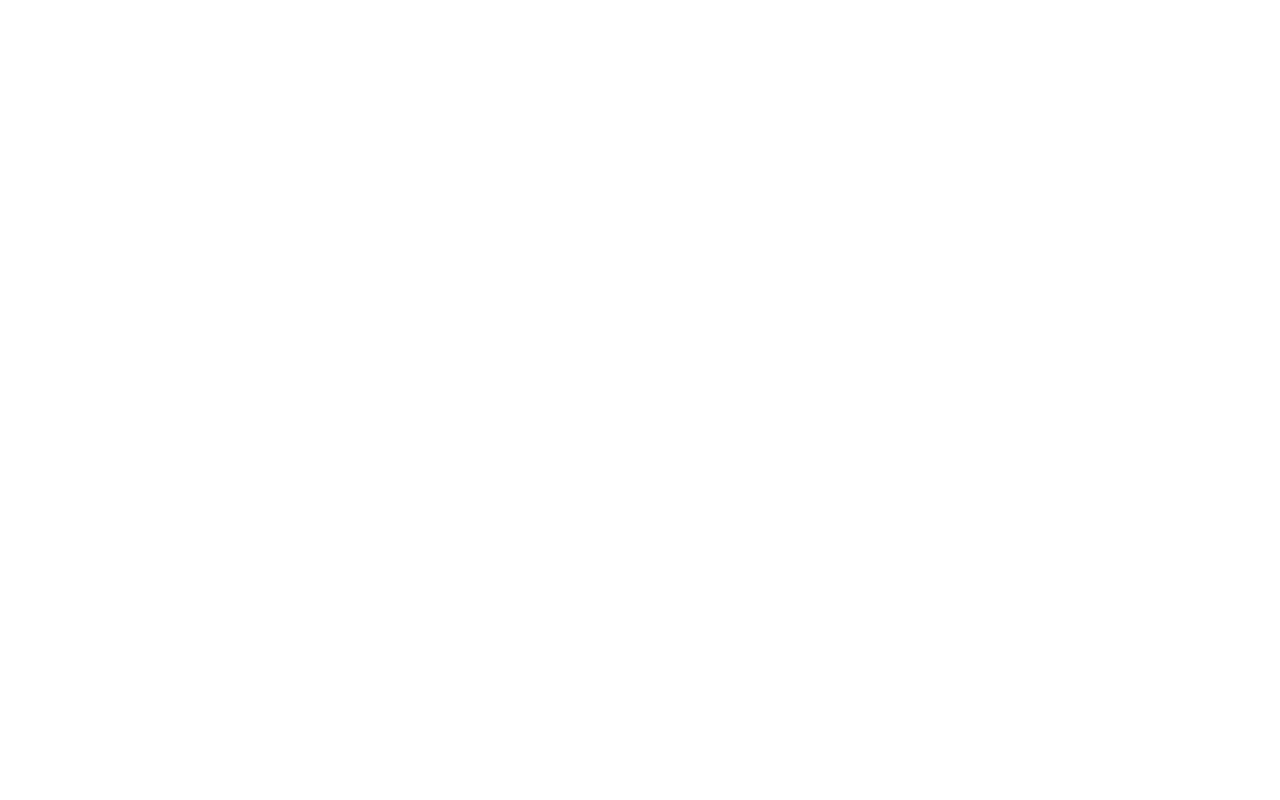
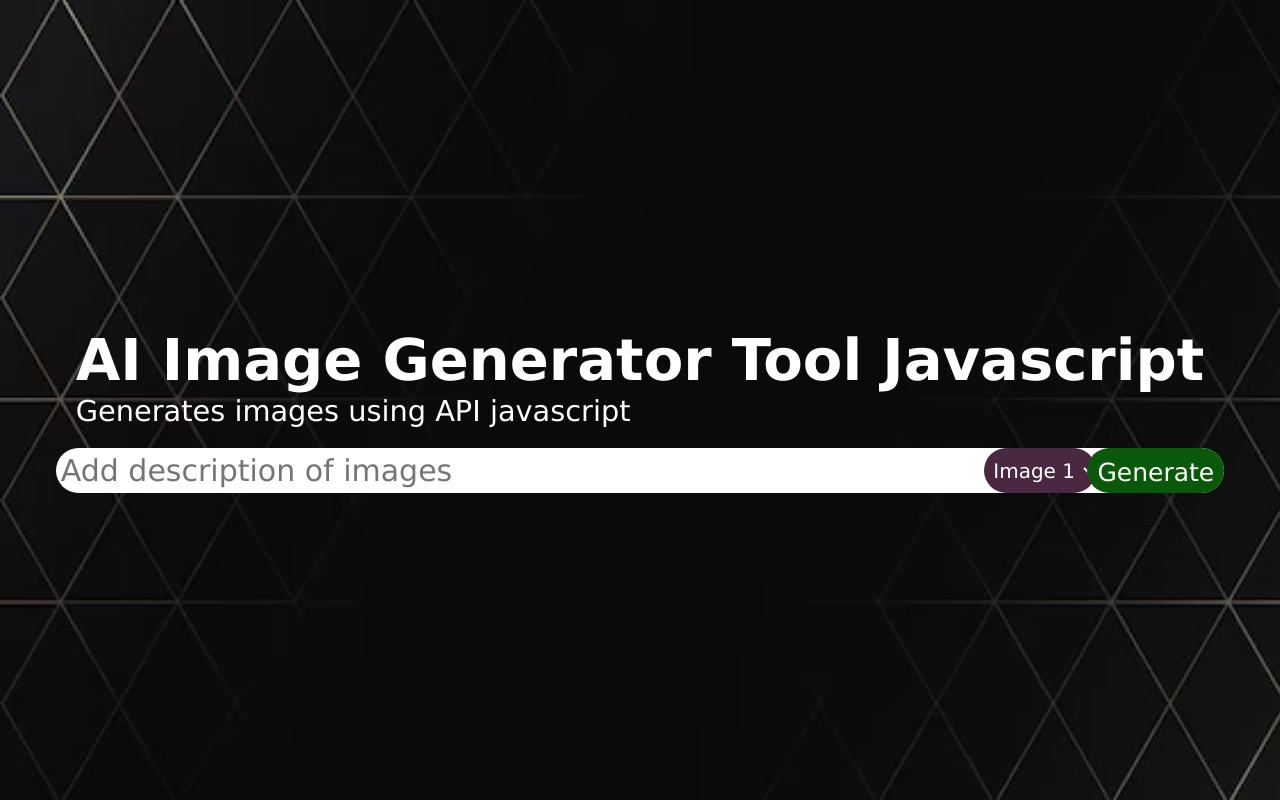
Before and after one commit to amar5653/AI-image-generator, a plain HTML site: page index.html in a window 1280 px wide. Drawn offline with Linux system fonts and the light colour scheme.

Commit message:
html css

```diff
--- a/index.html
+++ b/index.html
@@ -7,6 +7,23 @@
     <link rel="stylesheet" href="style.css">
 </head>
 <body>
-
+      <div class="container">
+        <div class="hero">
+        <div class="header">
+            <h1>AI Image Generator Tool Javascript</h1>
+            <p>Generates images using API javascript</p>
+        </div>
+        <form action="#" class="form">
+            <input type="text" placeholder="Add description of images">
+            <select name="selection" id="selection">
+                <option value="Image-1">Image 1</option>
+                <option value="Image-2">Image 2</option>
+                <option value="Image-3">Image 3</option>
+                <option value="Image-4">Image 4</option>
+            </select>
+            <button type="submit" class="btn">Generate</button>
+        </form>
+    </div>
+      </div>
 </body>
 </html>
--- a/style.css
+++ b/style.css
@@ -4,3 +4,66 @@
     font-family: 'Lucida Sans', 'Lucida Sans Regular', 'Lucida Grande', 'Lucida Sans Unicode', Geneva, Verdana, sans-serif;
     box-sizing: border-box;
 }
+.container {
+    width: 100%;
+    height: 100vh;
+    display: flex;
+    justify-content: center;
+    align-items: center;
+    background-image: url(AI-image.avif);
+    background-repeat: no-repeat;
+    background-size: cover;
+    color: #fff;
+    flex-direction: column;
+}
+.hero{
+    margin: 50px auto;
+    padding: 10px;
+}
+.header {
+font-size:1.8rem;
+margin:20px;
+}
+.form{
+    display: flex;
+    outline:none;
+    border:none;
+   position: relative;
+}
+.form input {
+    font-size:30px;
+    padding:5px;
+    outline:none;
+border:none;
+border-radius: 40px;
+width:100%;
+}
+.form #selection, .btn {
+    position:absolute;
+    top:0;
+    right:0;
+}
+.form #selection {
+right: 120px;
+border:none;
+outline:none;
+height:100%;
+padding:5px;
+margin-inline: 8px;
+background-color: rgb(74, 40, 66);
+font-size: 20px;
+cursor: pointer;
+font-weight: 500;
+color:#fff;
+border-radius: 40px;
+}
+.form .btn {
+height:100%;
+border-radius: 40px;
+border: none;
+outline: none;
+background-color: rgb(10, 89, 10);
+font-size:25px;
+padding:10px;
+color:#fff;
+}
```
Also changed, not shown: AI-image.avif (added).
